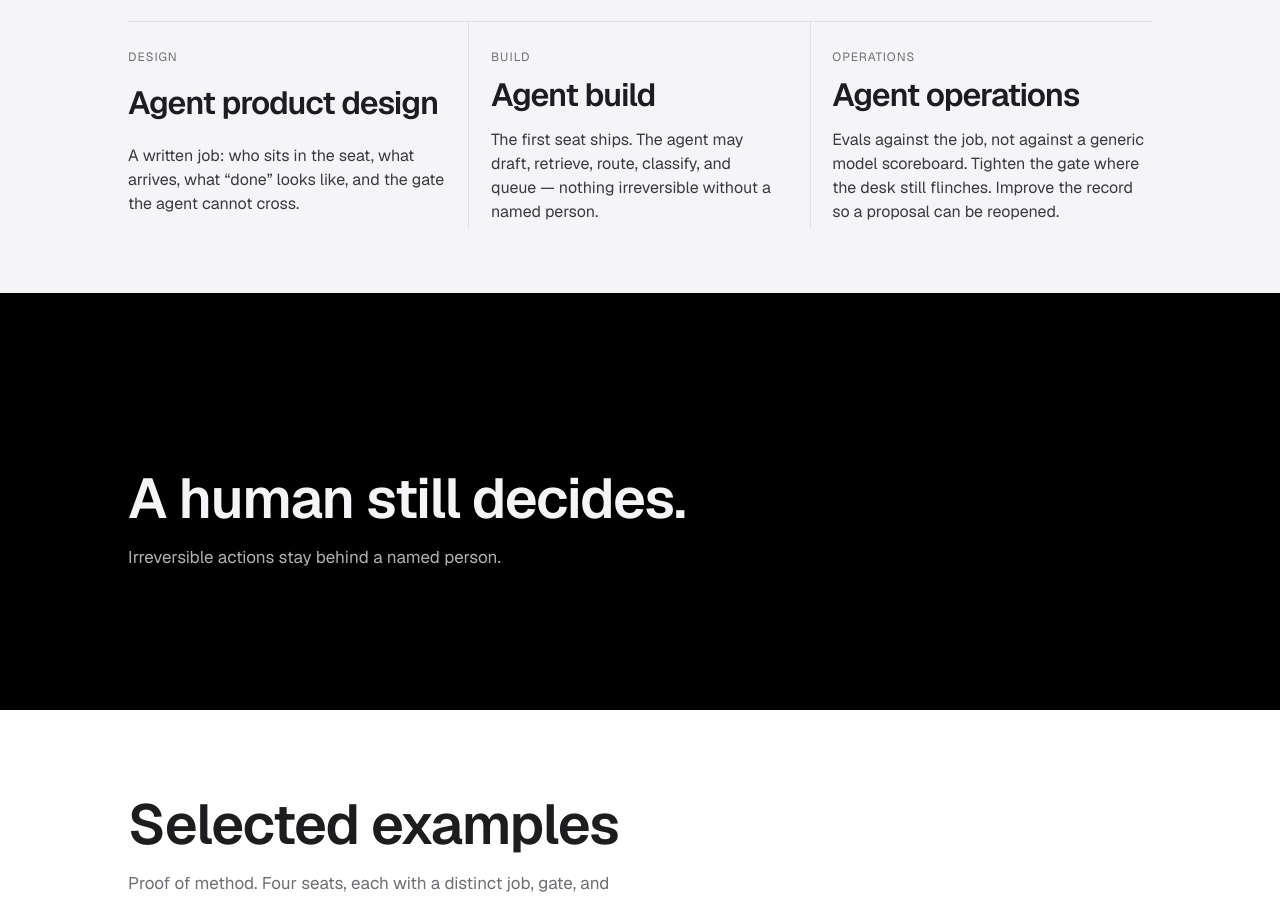
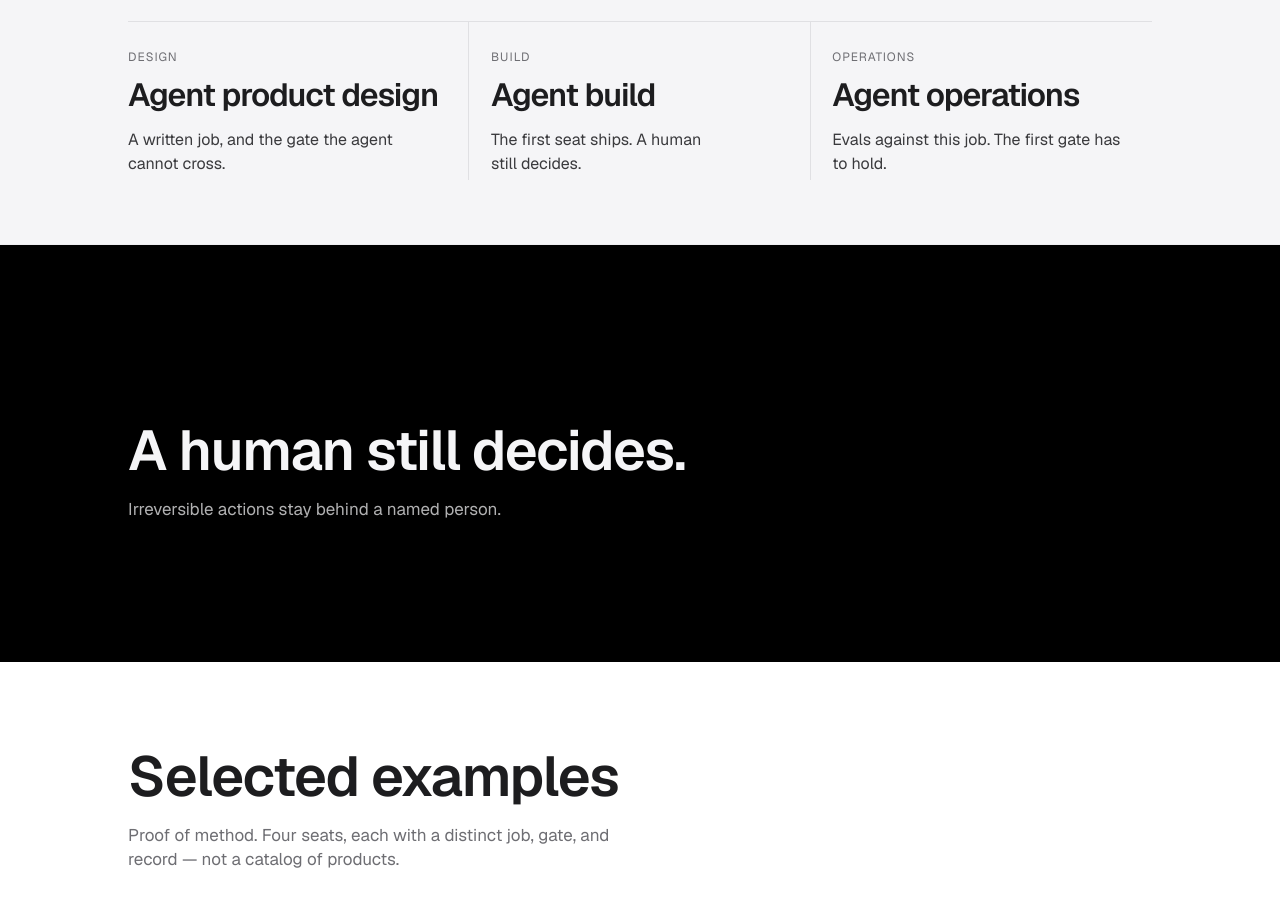
Before and after one commit to remexstudio/remex-atelier, a Next.js app: page / in a window 1280 px wide. Shown: the part 1460-2359 px from the top of the page. Built offline with nearby package versions, Linux system fonts and the light colour scheme.

Commit message:
chore(copy): tighten home services column facts
Co-authored-by: remexstudio <remexstudio@users.noreply.github.com>

```diff
--- a/components/HomeScenes.tsx
+++ b/components/HomeScenes.tsx
@@ -45,13 +45,13 @@ const SERVICE_STRIP = [
 ] as const;
 
 /**
- * One fact per offer. Build uses the ship outcome, not a second
- * Propose → Approve → Record bullet list (that loop lives on the stage).
+ * One short fact per offer on the home strip. The services page keeps
+ * the full desk copy. Build does not repeat the stage loop.
  */
 const OFFER_FACT: Record<(typeof CATALOG_LINES)[number]["id"], string> = {
-  design: CATALOG_LINES[0].deliverable,
-  build: CATALOG_LINES[1].done,
-  operations: CATALOG_LINES[2].deliverable,
+  design: "A written job, and the gate the agent cannot cross.",
+  build: "The first seat ships. A human still decides.",
+  operations: "Evals against this job. The first gate has to hold.",
 };
 
 const CLOSE_CHAPTERS = [
```
